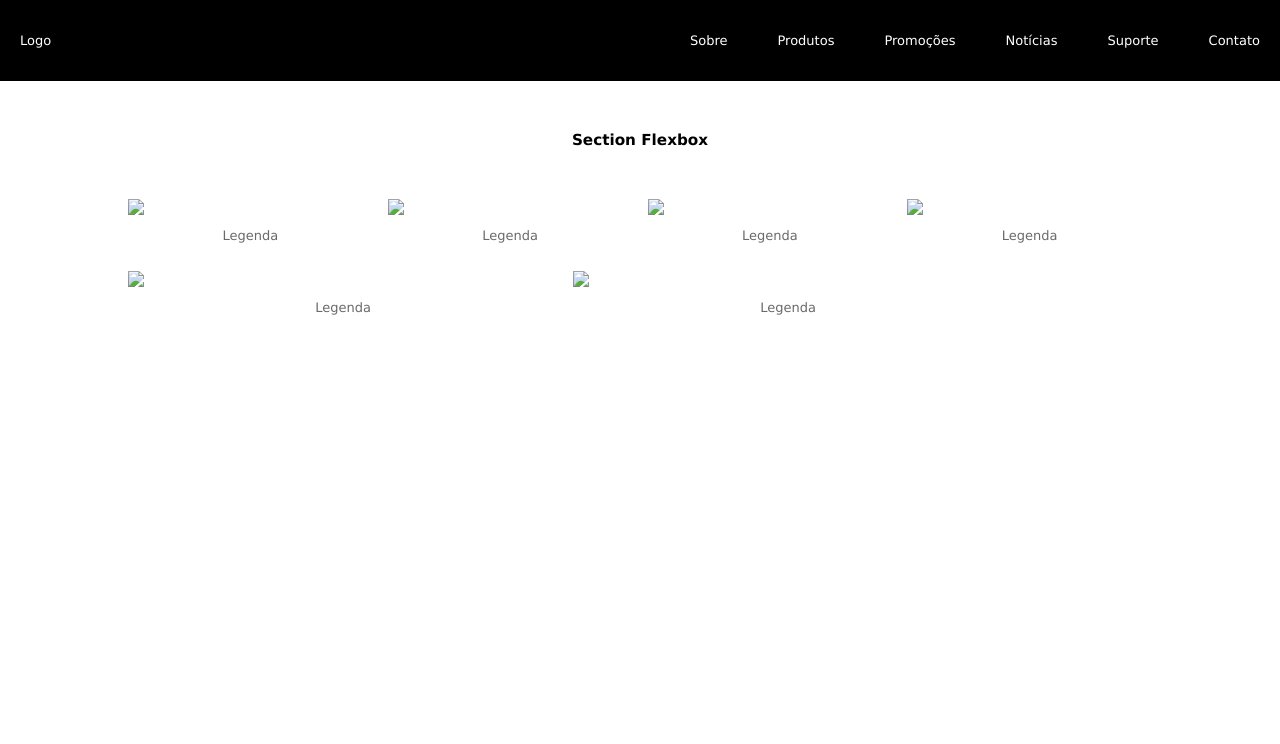
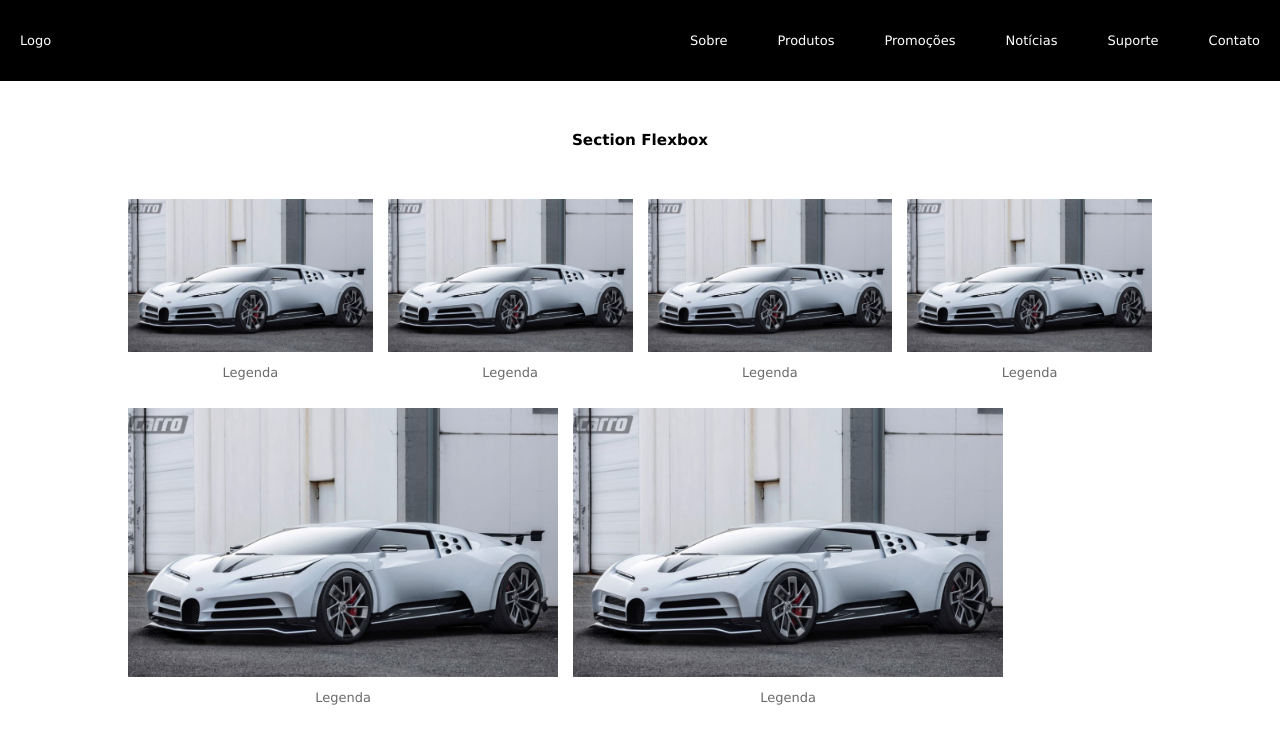
Before and after one commit to Kinurama/Avalia-o-III---CSS, a plain HTML site: page index.html in a window 1280 px wide. Drawn offline with Linux system fonts and the light colour scheme; files that its build step writes are made by us from their sources.

Commit message:
Add files via upload

```diff
--- a/index.html
+++ b/index.html
@@ -7,7 +7,7 @@
         <meta name="viewport" content="width=device-width, initial-scale=1.0, maximum-scale=1"/>
         <meta name="description" content="Carros, Buggatti, Automóveis">
         <link rel="icon" href="img/icone.ico" type="image/x-icon">
-        <link href="css/estilo.css" rel="stylesheet" type="text/css">
+        <link href="estilo.css" rel="stylesheet" type="text/css">
     </head>
     <body>
         <header>
@@ -26,27 +26,27 @@
         <h3>Section Flexbox</h3>
         <section>
             <article>
-                <img src="img/buggatti.jpg">
+                <img src="buggatti.jpg">
                 <p>Legenda</p>
             </article>
             <article>
-                <img src="img/buggatti.jpg">
+                <img src="buggatti.jpg">
                 <p>Legenda</p>
             </article>
             <article>
-                <img src="img/buggatti.jpg">
+                <img src="buggatti.jpg">
                 <p>Legenda</p>
             </article>
             <article>
-                <img src="img/buggatti.jpg">
+                <img src="buggatti.jpg">
                 <p>Legenda</p>
             </article>
             <article>
-                <img src="img/buggatti.jpg">
+                <img src="buggatti.jpg">
                 <p>Legenda</p>
             </article>
             <article>
-                <img src="img/buggatti.jpg">
+                <img src="buggatti.jpg">
                 <p>Legenda</p>
             </article>
         </section>
```
